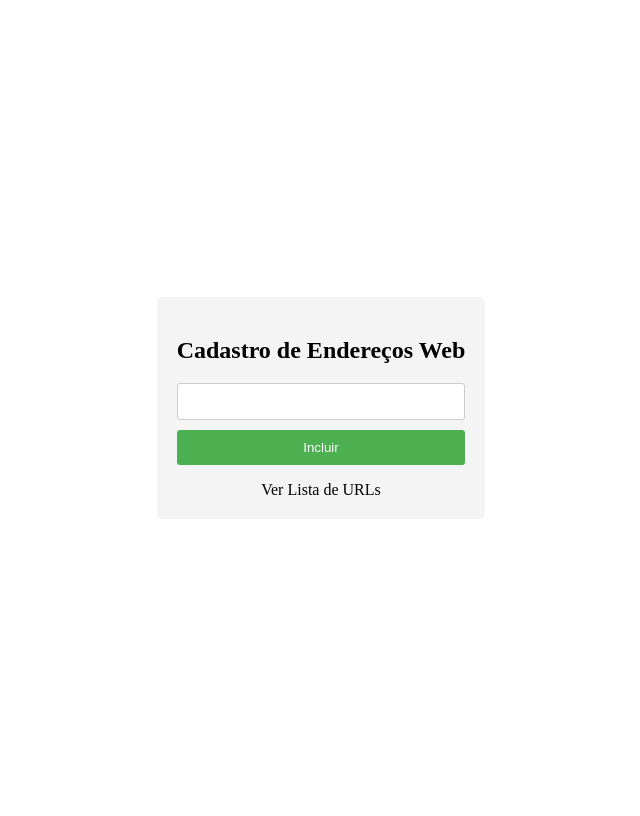
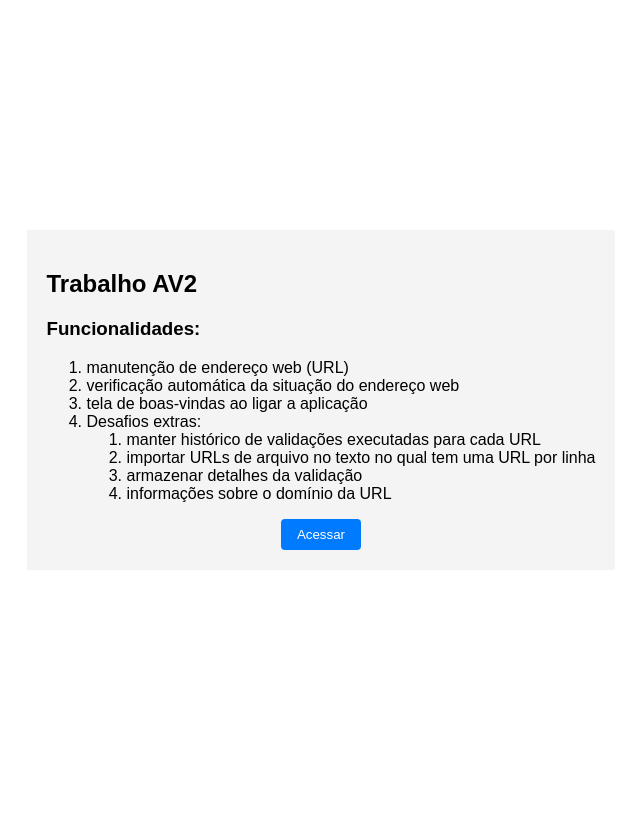
Before and after one commit to adeiltonsantanaa/trabalhoFaculdadePython, a Django app: page / in a window 1280 px wide. Shown: the whole page, without its empty margins (319-959 px from the left). After the commit the page ends 550 px from the top, so only its background shows below. Run offline with Django 4.2, Linux system fonts and the light colour scheme.

Commit message:
adicionando tela de boas-vindas

```diff
--- a/main_app/templates/main_app/home.html
+++ b/main_app/templates/main_app/home.html
@@ -1,9 +1,35 @@
 <style>
+
+  body {
+    margin: 0;
+    font-family: Arial, Helvetica, sans-serif;
+  }
+
   .container {
     display: flex;
     justify-content: center;
     align-items: center;
     height: 100vh;
+  }
+
+  .welcome {
+    position: absolute;
+    background-color: #f4f4f4;
+    padding: 20px;
+  }
+
+  #botao {
+    background-color: #007bff;
+    color: #fff;
+    border: none;
+    padding: 8px 16px;
+    border-radius: 4px;
+    cursor: pointer;
+    margin-right: 10px;
+    text-decoration: none;
+    transition: background-color 0.3s;
+    display: block;
+    margin: 0 auto;
   }
 
   .form-container {
@@ -38,9 +64,32 @@
     text-decoration: none;
     color: #000;
   }
+
+  #botao:hover {
+    background-color: #0056b3;
+  }
 </style>
 
 <div class="container">
+  {% load static %}
+  <div class="welcome">
+    <h2>Trabalho AV2</h2>
+    <h3>Funcionalidades:</h3>
+    <ol>
+      <li>manutenção de endereço web (URL)</li>
+      <li>verificação automática da situação do endereço web</li>
+      <li>tela de boas-vindas ao ligar a aplicação</li>
+      <li>Desafios extras:</li>
+      <ol>
+        <li>manter histórico de validações executadas para cada URL</li>
+        <li>importar URLs de arquivo no texto no qual tem uma URL por linha</li>
+        <li>armazenar detalhes da validação</li>
+        <li>informações sobre o domínio da URL</li>
+      </ol>
+    </ol>
+    <button id="botao">Acessar</button>
+  </div>
+
   <div class="form-container">
     <h2>Cadastro de Endereços Web</h2>
     <form method="POST">
@@ -51,4 +100,5 @@
 
     <a href="{% url 'lista_enderecos' %}">Ver Lista de URLs</a>
   </div>
+  <script src="{% static 'javascript/home.js' %}"></script>
 </div>
```
